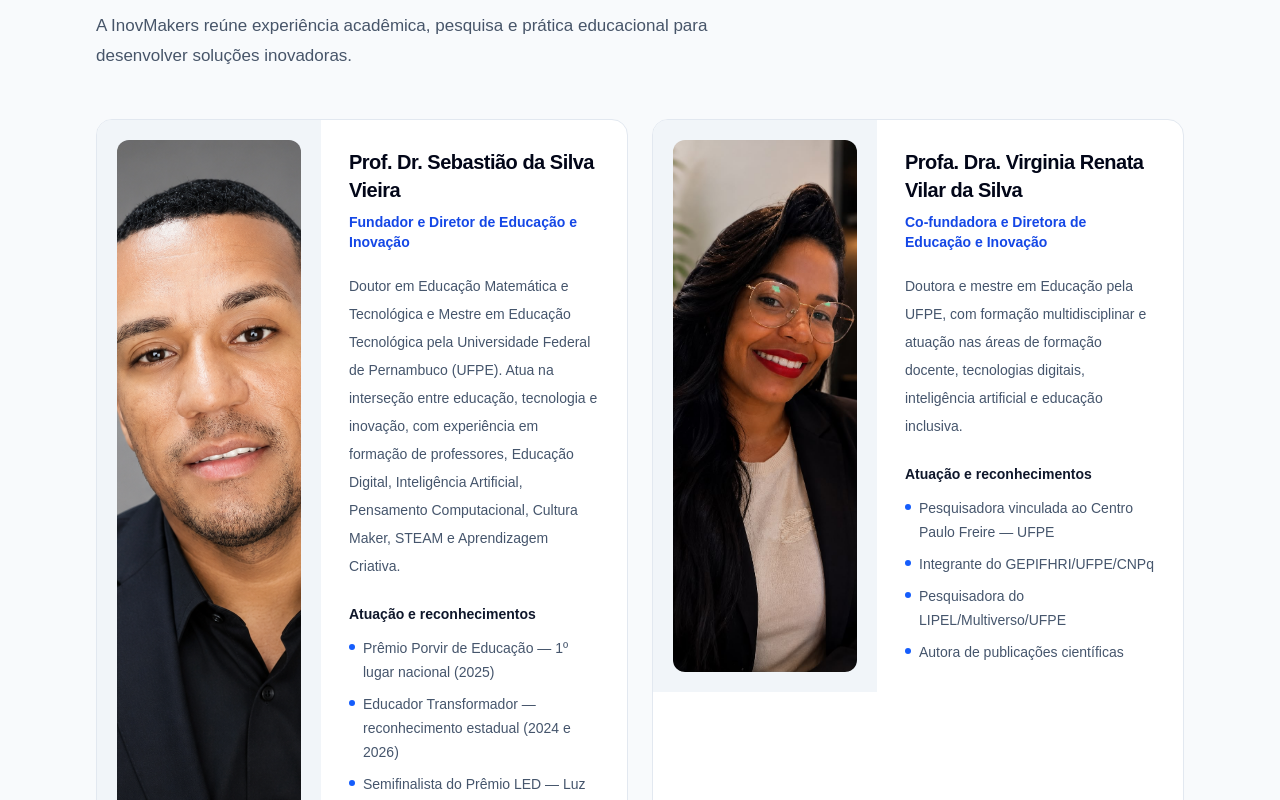
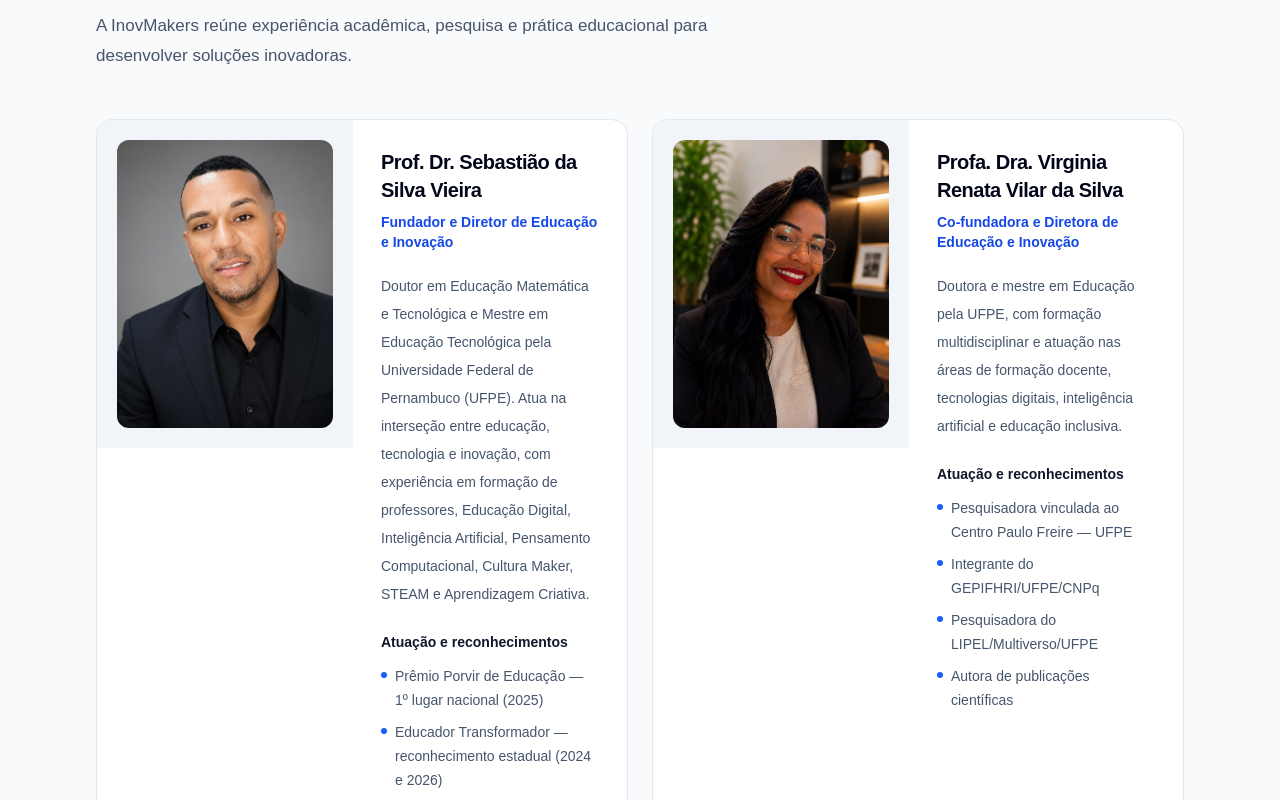
Before and after one commit to inovmakers/inovmakers, a Next.js app: page / in a window 1280 px wide. Shown: the part 5680-6480 px from the top of the page. Built offline with nearby package versions, Linux system fonts and the light colour scheme.

Commit message:
Ajusta proporção das fotos da equipe

```diff
--- a/app/components/home/Team.tsx
+++ b/app/components/home/Team.tsx
@@ -31,9 +31,9 @@ export default function Team() {
         <div className="mt-12 grid gap-6 lg:grid-cols-2">
           {team.map((member) => (
             <article key={member.name} className="overflow-hidden rounded-2xl border border-slate-200 bg-white">
-              <div className="grid sm:grid-cols-[14rem_1fr]">
-                <div className="bg-slate-100 p-4 sm:p-5">
-                  <Image src={member.image} alt={member.alt} width={352} height={448} className="h-80 w-full rounded-xl object-cover object-top sm:h-full" />
+              <div className="grid sm:grid-cols-[14rem_1fr] lg:grid-cols-[16rem_1fr]">
+                <div className="self-start bg-slate-100 p-4 sm:p-5">
+                  <Image src={member.image} alt={member.alt} width={352} height={448} className="aspect-[3/4] h-auto w-full rounded-xl object-cover object-top" />
                 </div>
                 <div className="p-6 sm:p-7">
                   <h3 className="text-xl font-semibold tracking-tight text-slate-950">{member.name}</h3>
```
